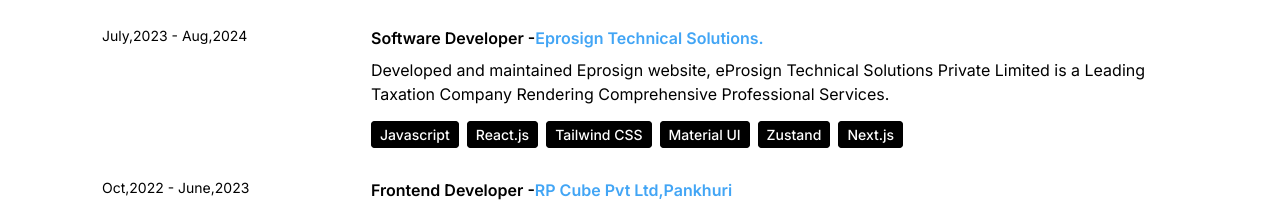
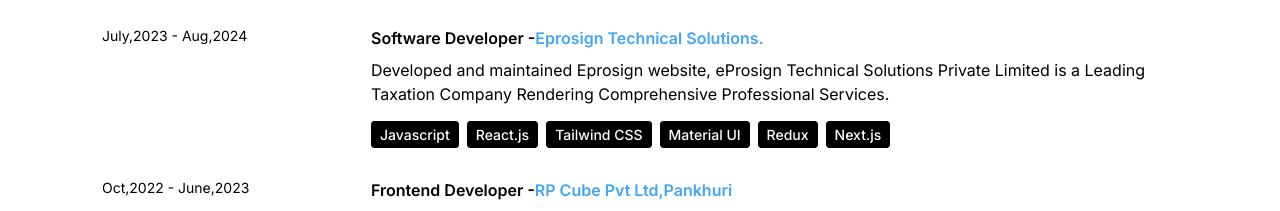
Before and after one commit to Moballigh5225/moballigh-portofolio, a React (Vite) app: page / in a window 1280 px wide. Shown: the part 940-1151 px from the top of the page. Built offline with nearby package versions, Linux system fonts and the light colour scheme.

Commit message:
minor
minor change

```diff
--- a/src/constants/index.js
+++ b/src/constants/index.js
@@ -19,7 +19,7 @@
       "React.js",
       "Tailwind CSS",
       "Material UI",
-      "Zustand",
+      "Redux",
       "Next.js",
     ],
   },
```
